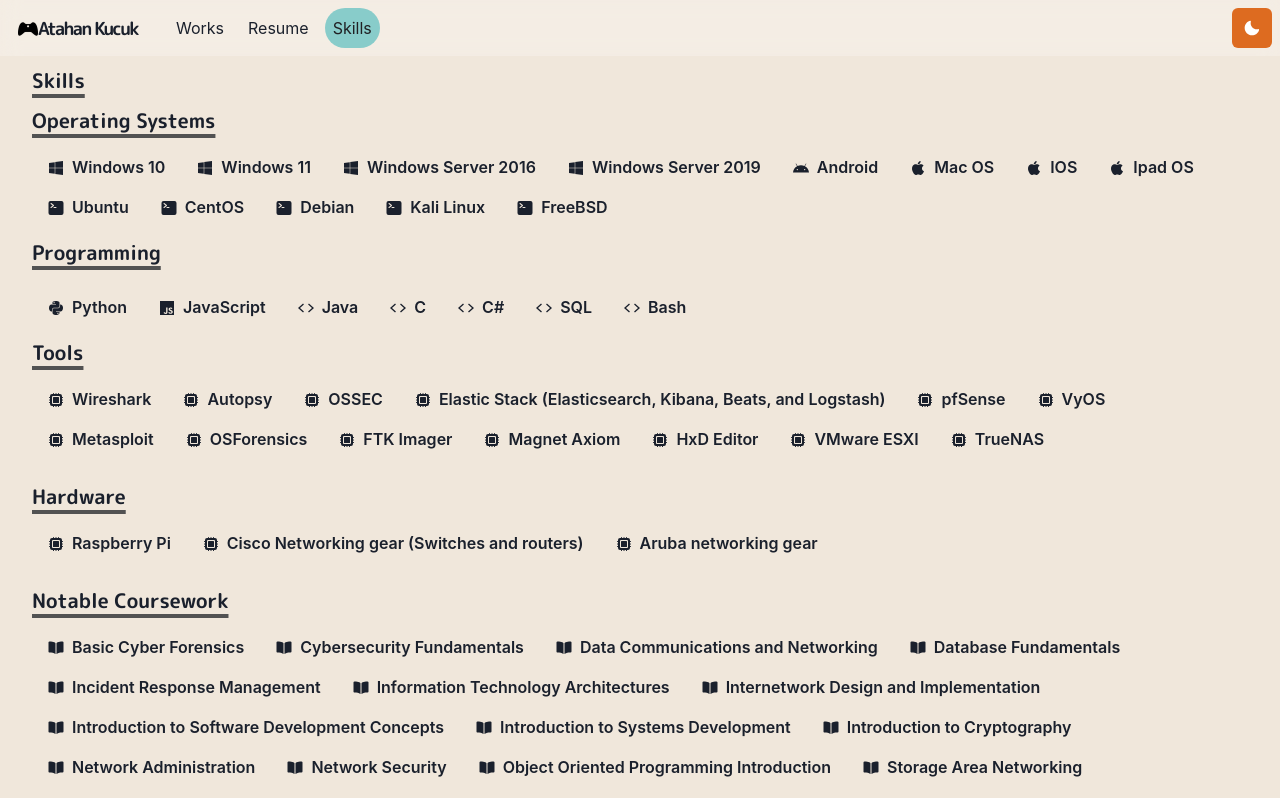
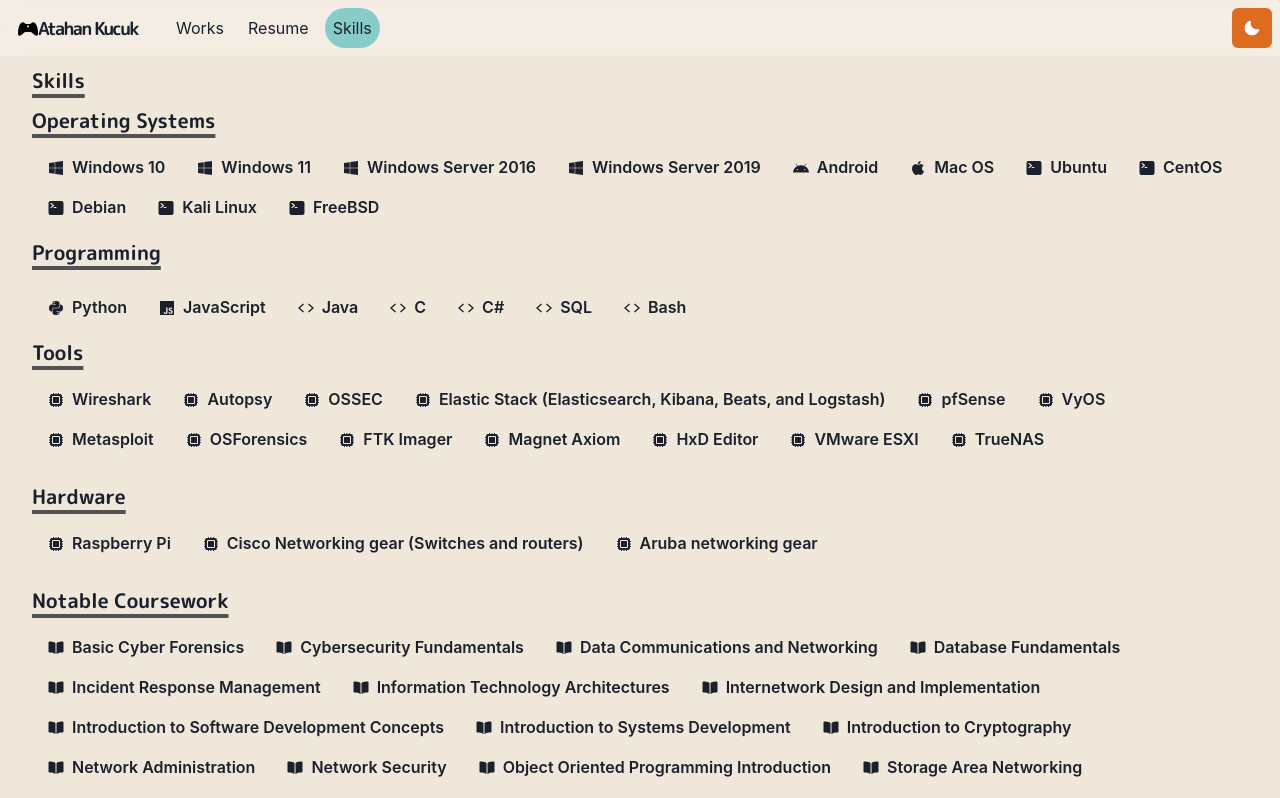
Before and after one commit to atahan99/Personal-Website, a Next.js app: page /skills in a window 1280 px wide. Shown: the top 798 px of the page. Built offline with nearby package versions, Linux system fonts and the light colour scheme.

Commit message:
removed IOS and IpadOS

```diff
--- a/pages/skills.js
+++ b/pages/skills.js
@@ -20,7 +20,7 @@
           Operating Systems
     </Heading>
 
-    <Section>
+    <Section >
 
     <List>
 
@@ -62,18 +62,7 @@
               >
                 Mac OS
               </Button>
-              <Button
-                variant="ghost"
-                leftIcon={<Icon as={IoLogoApple} />}
-              >
-                IOS
-              </Button>
-              <Button
-                variant="ghost"
-                leftIcon={<Icon as={IoLogoApple} />}
-              >
-                Ipad OS
-              </Button>
+
               <Button
                 variant="ghost"
                 leftIcon={<Icon as={IoTerminal} />}
```
